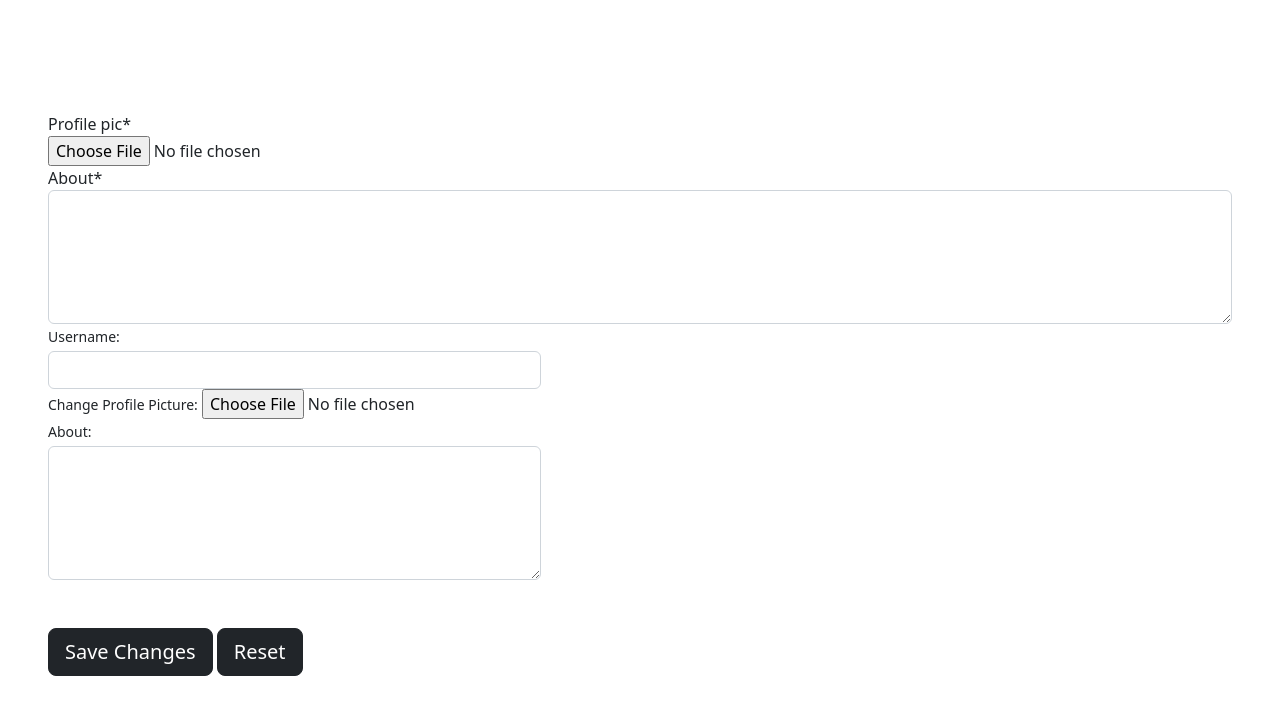
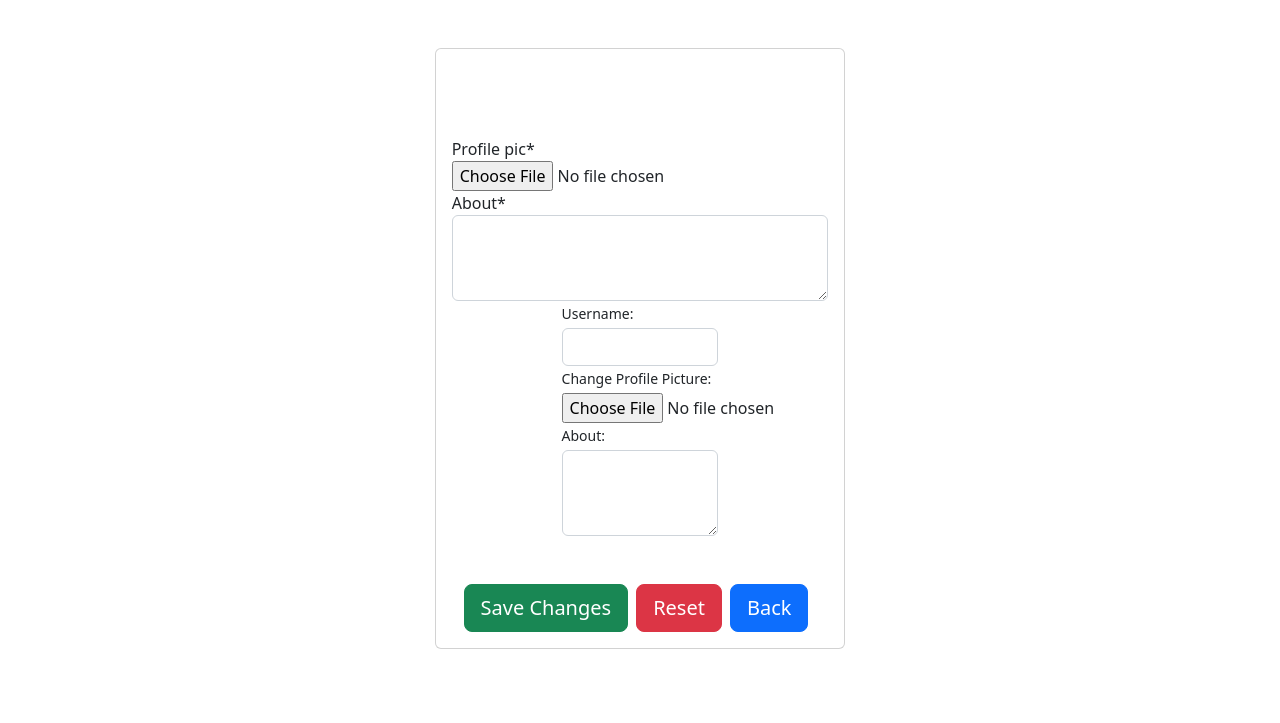
Before and after one commit to colmak/Weathered-Weather-App, a Django app: template templates/accounts/profile.html in a window 1280 px wide. Shown: the top 723 px of the page. Run offline with Django 4.2, Linux system fonts and the light colour scheme; the template is opened without the code that fills it: values that come from a table or form of the project are taken from there, others are empty; some libraries are stand-ins or nearby versions.

Commit message:
Profile page UI improved

```diff
--- a/accounts/forms.py
+++ b/accounts/forms.py
@@ -14,7 +14,7 @@ class UpdateUserForm(forms.ModelForm):
 
 class UpdateProfileForm(forms.ModelForm):
     profile_pic = forms.ImageField(widget=forms.FileInput(attrs={'class': 'form-control-file'}))
-    about = forms.CharField(widget=forms.Textarea(attrs={'class': 'form-control', 'rows': 5}))
+    about = forms.CharField(widget=forms.Textarea(attrs={'class': 'form-control', 'rows': 3}))
 
     class Meta:
         model = Profile
--- a/templates/accounts/login.html
+++ b/templates/accounts/login.html
@@ -8,7 +8,7 @@
 {% block body %}
 
     <div class="row justify-content-center p-5">
-        <div class="col-6">
+        <div class="col-md-9 col-lg-7 col-xl-5">
             <div class="card">
                 <div class="card-body">
                     <h1>Login</h1>
--- a/templates/accounts/profile.html
+++ b/templates/accounts/profile.html
@@ -6,19 +6,24 @@
 {% endblock %}
 
 {% block body %}
-    <div class="row justify-content-center p-5">
-        <div class="row my-3 p-3">
-            <img style="width: 150px"
+
+    <div class="row d-flex justify-content-center h-100 py-5">
+        <div class="col-md-6 col-lg-6 col-xl-4">
+            <div class="card">
+                <div class="card-body">
+                    <div class="row my-3 py-3 d-flex justify-content-center">
+                        <img style="width: 250px"
                              class="img-fluid rounded-5"
                              src="{{ user.profile.profile_pic.url }}">
                     </div>
-        <form method=" post" enctype="multipart/form-data">
+                    <h1 class="d-flex justify-content-center">{{ user.username }}</h1>
+                    <form method="post" enctype="multipart/form-data">
                         {{ form|crispy }}
                         {% csrf_token %}
-            <div class="form-row">
+                        <div class="form-row d-flex justify-content-center">
                             <div class="col-md-5">
                                 <div class="form-group">
-                        <label class="small mb-1">Username:</label>
+                                    <label class="small mb-1 ">Username:</label>
                                     {{ user_form.username }}
                                 </div>
                                 <div class="form-group">
@@ -29,9 +34,15 @@
                             </div>
                         </div>
                         <br><br>
-            <button type="submit" class="btn btn-dark btn-lg">Save Changes</button>
-            <button type="reset" class="btn btn-dark btn-lg">Reset</button>
+                        <div class="d-flex justify-content-center">
+                            <button type="submit" class="btn btn-success btn-lg me-2">Save Changes</button>
+                            <button type="reset" class="btn btn-danger btn-lg me-2">Reset</button>
+                            <a class="btn btn-primary btn-lg me-2" href={% url 'index' %}>Back</a>
+                        </div>
                     </form>
+                </div>
+            </div>
+        </div>
     </div>
 
 {% endblock %}
--- a/templates/accounts/register.html
+++ b/templates/accounts/register.html
@@ -8,7 +8,7 @@
 {% block body %}
 
     <div class="row justify-content-center p-5">
-        <div class="col-6">
+        <div class="col-md-9 col-lg-7 col-xl-5">
             <div class="card">
                 <div class="card-body">
                     <h1>Register</h1>
```
Also changed, not shown: db.sqlite3. Lines whose indentation alone changed are shown as unchanged.
